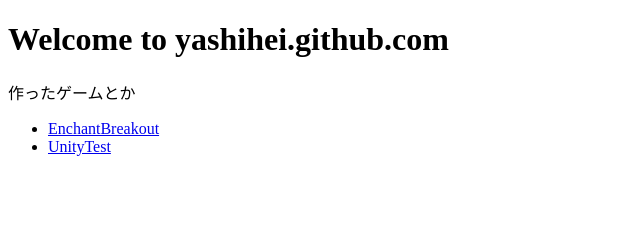
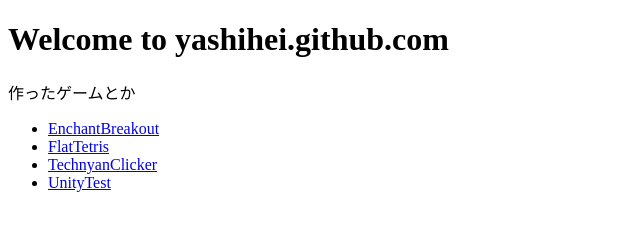
Before and after one commit to yashihei/yashihei.github.com, a plain HTML site: page index.html in a window 1280 px wide. Shown: the whole page, without its empty margins (0-640 px from the left). Drawn offline with Linux system fonts and the light colour scheme.

Commit message:
Add link

```diff
--- a/index.html
+++ b/index.html
@@ -10,7 +10,9 @@
 	<p>作ったゲームとか</p>
 	<ul>
 		<li><a href="./enchant_breakout">EnchantBreakout</a></li>
-		<li><a href="./unity_test">UnityTest</li>
+    <li><a href="./flat_tetris">FlatTetris</a>
+    <li><a href="./technyan_clicker">TechnyanClicker</a>
+    <li><a href="./unity_test">UnityTest</li>
 	</ul>
 </body>
 </html>
```
